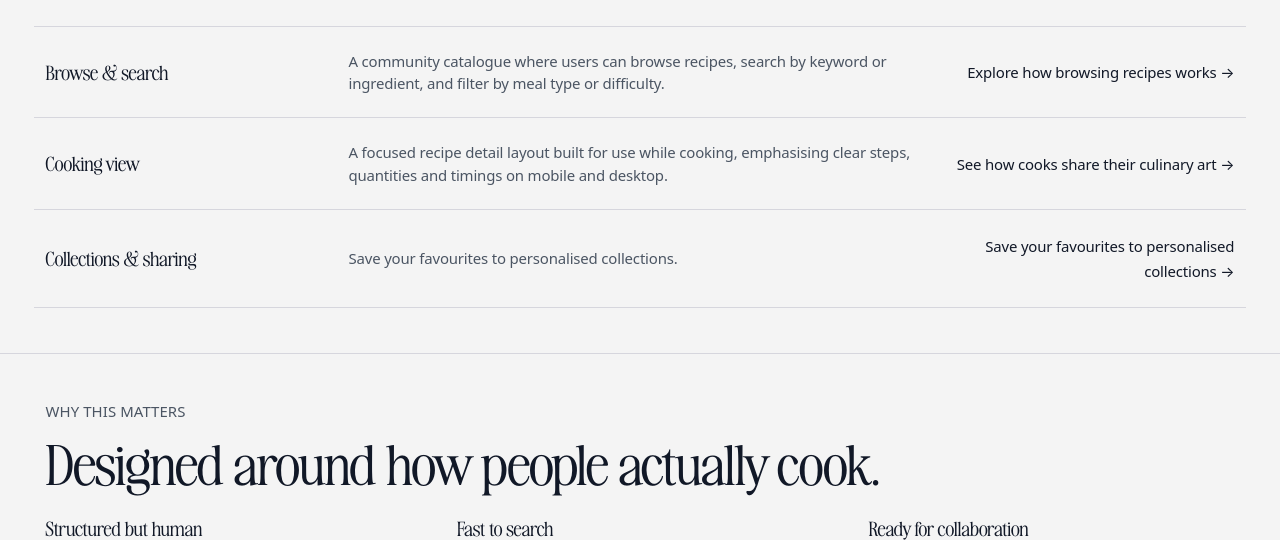
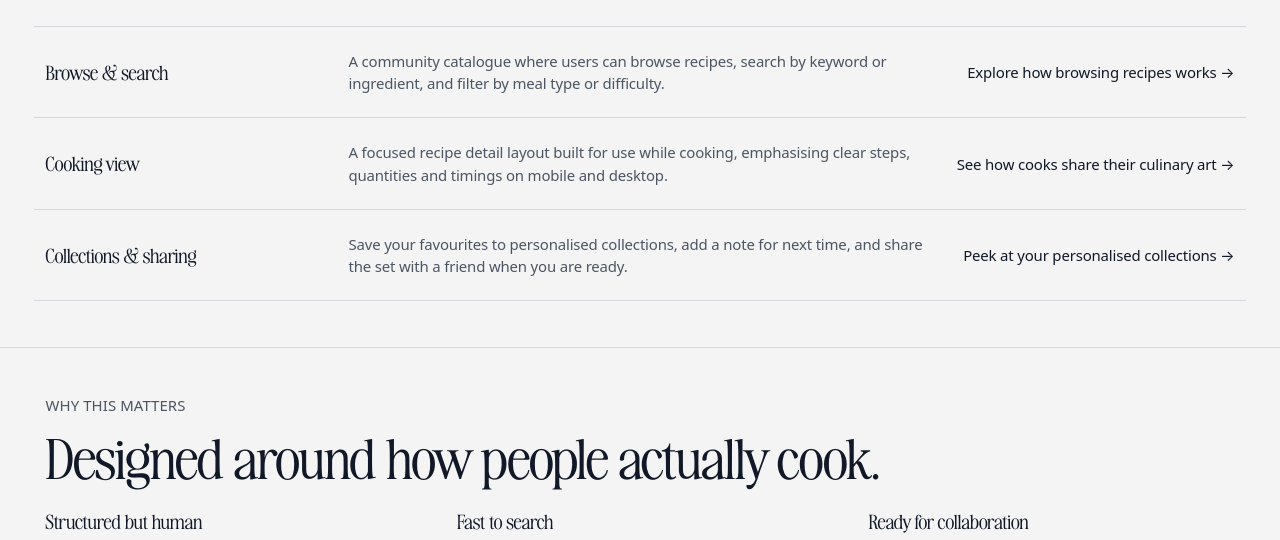
Before and after one commit to mxmxmx888/mata_seg1, a Django app: page / in a window 1280 px wide. Shown: the part 1117-1657 px from the top of the page. Run offline with Django 5.2, Linux system fonts and the light colour scheme; some libraries are stand-ins or nearby versions; some web fonts are replaced.

Commit message:
small home wording error

```diff
--- a/recipes/templates/partials/home/home_spaces.html
+++ b/recipes/templates/partials/home/home_spaces.html
@@ -71,12 +71,13 @@
             </div>
             <div class="col-md-6 mb-3 mb-md-0">
               <p class="small text-muted mb-0">
-                Save your favourites to personalised collections.
+                Save your favourites to personalised collections, add a note for
+                next time, and share the set with a friend when you are ready.
               </p>
             </div>
             <div class="col-md-3 text-md-end">
               <a href="{% url 'collections' %}" class="small text-decoration-none">
-                Save your favourites to personalised collections →
+                Peek at your personalised collections →
               </a>
             </div>
           </div>
```
